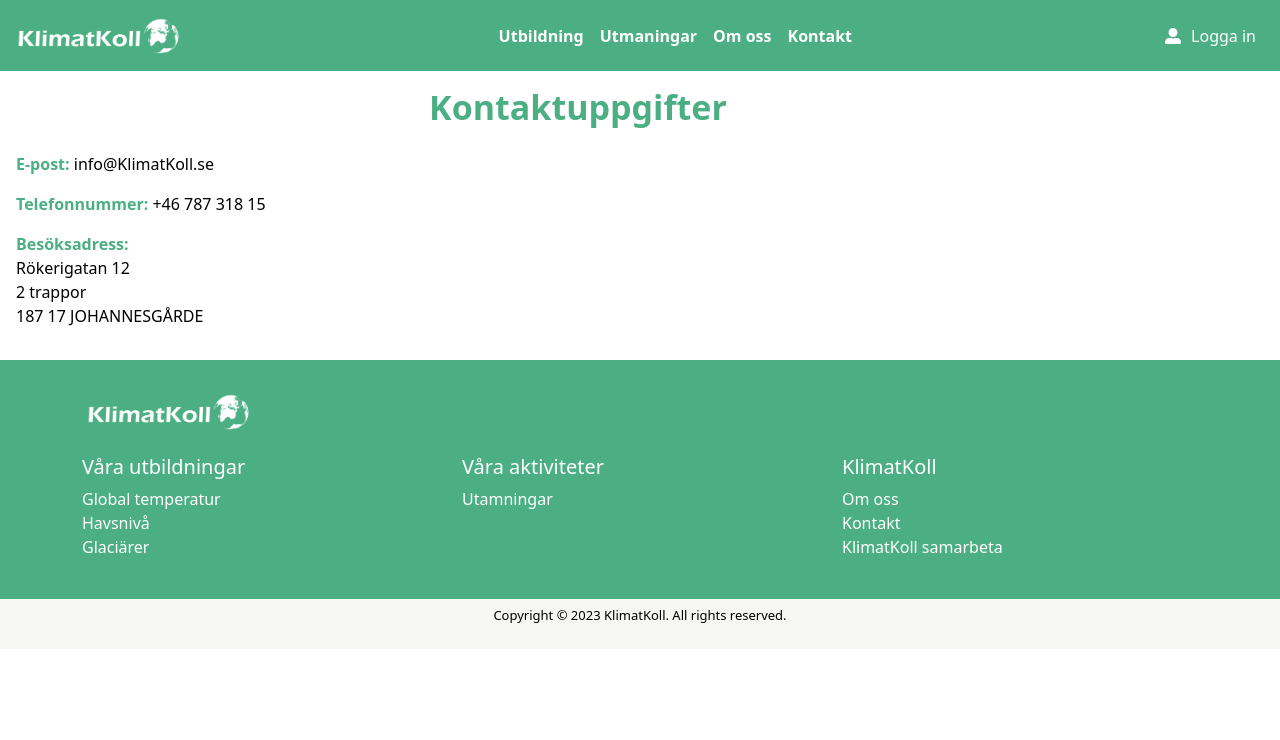
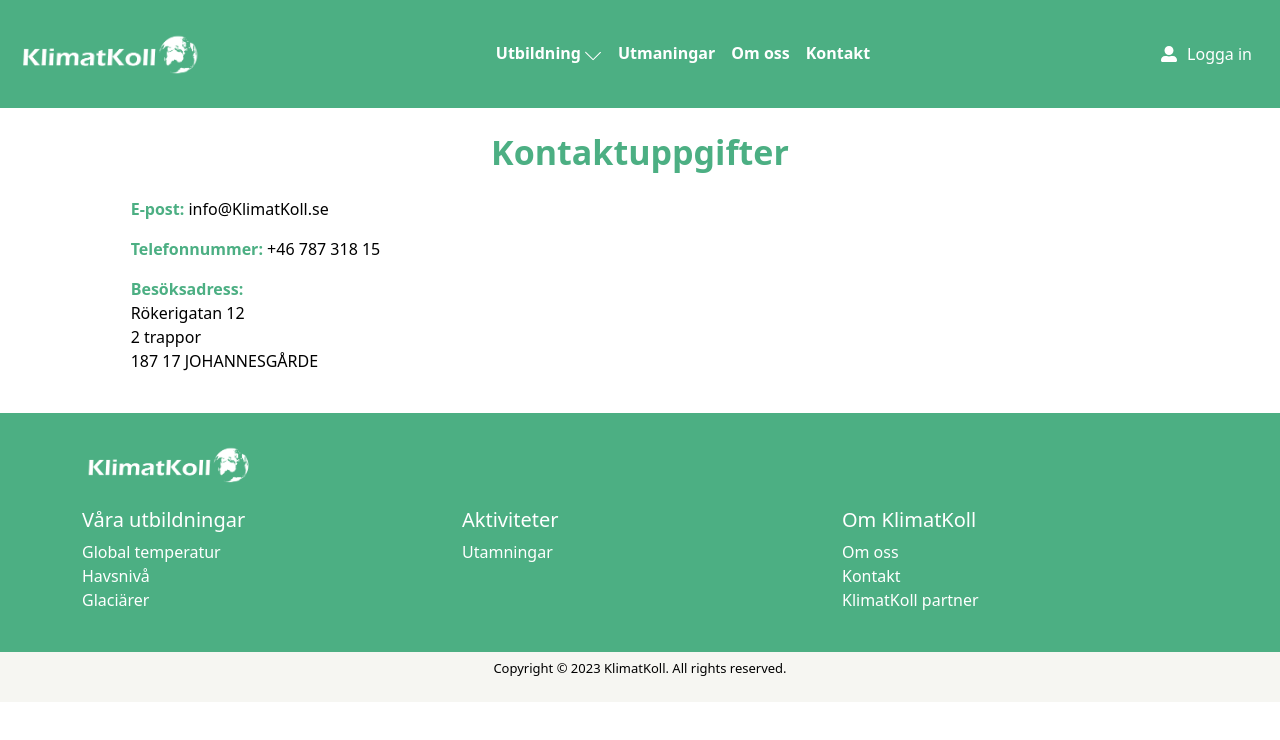
Before and after one commit to Marohaa/klimatkoll-ClimateCheck-, a React (Create React App) app: page /kontakt in a window 1280 px wide. Shown: the top 740 px of the page. Built offline with nearby package versions, Linux system fonts and the light colour scheme; no server answers.

Commit message:
Lade till nya funktioner och fixade buggar

```diff
--- a/src/App.js
+++ b/src/App.js
@@ -19,25 +19,24 @@
 import SamarbetePage from './samarbetePage.jsx';
 const App = () => {
   const location = useLocation();
-  const routesWithoutNavbarAndFooter = ['login/resetpassword','/login', '/signup', ];
+  const normalizedPathname = location.pathname.toLowerCase();
+  const routesWithoutNavbarAndFooter = ['/login/resetpassword', '/login', '/signup'];
   const showNavBarAndFooter = !routesWithoutNavbarAndFooter.includes(location.pathname);
+  console.log("Current Path:", normalizedPathname);
   return (
-    <div className='App' >
-    {showNavBarAndFooter && <NavBar/>}
-
-
+    <div className='App'>
+      {showNavBarAndFooter && <NavBar />}
 
       <Routes>
         <Route path="/" element={<Home />} />
         <Route path="/login" element={<Login />} />
         <Route path="/signup" element={<Signup />} />
-        <Route path="login/resetpassword" element={<ResetPassword />} />
+        <Route path="/login/resetpassword" element={<ResetPassword />} />
         <Route path="/profil" element={<Profil />} />
         <Route path="/home/*" element={<Home />} />
         <Route path="/globalTemperatur" element={<GlobalTemperatur />} />
         <Route path="/Havsnivå" element={<Havsnivå />} />
         <Route path="/Glaciärer" element={<Glaciärer />} />
-
         <Route path="/utmaningar" element={<Utmaningar />} />
         <Route path="/Quiz" element={<Quiz />} />
         <Route path="/samarbetepage" element={<SamarbetePage />} />
@@ -48,10 +47,10 @@
         <Route path="/utmaningar/havsnivå" element={<Havsnivå />} />
         <Route path="/utmaningar/glaciärer" element={<Glaciärer />} />
       </Routes>
+
       {showNavBarAndFooter && <Footer />}
     </div>
   );
 };
 
-
- export default App;
+export default App;
--- a/src/ContactPage.jsx
+++ b/src/ContactPage.jsx
@@ -1,18 +1,14 @@
 import React from "react";
-
-import { Container, Row, Col } from "react-bootstrap";
 const ContactPage = () => {
   return (
-    <Container className="m-2 p-2 text-left">
-      <Row>
-        <Col>
-          <h1
-            className="text-center mb-4"
-            style={{ fontWeight: "bold", fontSize: 34, color: "#4CAF83" }}
-          >
-            Kontaktuppgifter
-          </h1>
-          <p>
+
+     <div className="container-fluid">
+     <div className="row justify-content-center">
+       <div className="col-md-10 p-4 text-left">
+         <h1 className="text-center mb-4" style={{ fontWeight: "bold", fontSize: 34, color: "#4CAF83" }}>
+         Kontaktuppgifter
+         </h1>
+         <p>
             <strong style={{ color: "#4CAF83" }}>E-post:</strong>{" "}
             info@KlimatKoll.se
           </p>
@@ -20,6 +16,7 @@
             <strong style={{ color: "#4CAF83" }}>Telefonnummer:</strong> +46 787
             318 15
           </p>
+
           <p>
             <strong style={{ color: "#4CAF83" }}> Besöksadress:</strong>
             <br />
@@ -29,9 +26,9 @@
             <br />
             187 17 JOHANNESGÅRDE
           </p>
-        </Col>
-      </Row>
-    </Container>
+       </div>
+     </div>
+   </div>
   );
 };
 
--- a/src/Educational/utmaningar.jsx
+++ b/src/Educational/utmaningar.jsx
@@ -107,9 +107,10 @@
     <>
 
       <div className="m-2 p-2 mt-4">
-        <h1 style={{ color: "#4CAF83", fontSize: "34px" }}>
-          KlimatKoll utmaningar
-        </h1>
+      <h1 style={{ color: "#4CAF83", fontSize: "34px", fontWeight: "bold", textAlign: "center" }}>
+  KlimatKoll utmaningar
+</h1>
+
         <p className="pt-2">
           Här hittar du utmaningar för att bidra till en bättre miljö! Försök
           checka av så många du kan.
--- a/src/Footer.jsx
+++ b/src/Footer.jsx
@@ -30,7 +30,7 @@
           </div>
           <div className="col-md-4">
             {/* Andra kolumnen */}
-            <h5>Våra aktiviteter</h5>
+            <h5>Aktiviteter</h5>
             <ul className="list-unstyled">
             <Link to="/utmaningar"   style={{ textDecoration: 'none',color:'white' }}>  <li>Utamningar</li></Link>
 
@@ -38,11 +38,11 @@
           </div>
           <div className="col-md-4">
             {/* Tredje kolumnen */}
-            <h5>KlimatKoll</h5>
+            <h5>Om KlimatKoll</h5>
             <ul className="list-unstyled">
             <Link to="/om oss"   style={{ textDecoration: 'none',color:'white' }}>  <li>Om oss</li></Link>
               <Link to="/kontakt"   style={{ textDecoration: 'none',color:'white' }}>  <li>Kontakt</li></Link>
-              <Link to="/samarbetepage"   style={{ textDecoration: 'none',color:'white' }}>  <li>KlimatKoll samarbeta</li></Link>
+              <Link to="/samarbetepage"   style={{ textDecoration: 'none',color:'white' }}>  <li>KlimatKoll partner</li></Link>
             </ul>
           </div>
         </div>
--- a/src/navbar.jsx
+++ b/src/navbar.jsx
@@ -53,7 +53,7 @@
           expand="lg"
           style={{ backgroundColor: "#4CAF83", color: "white" }}
         >
-          <div className="container-fluid d-flex justify-content-between align-items-center">
+          <div className="container-fluid d-flex justify-content-between align-items-center p-3">
             <div>
               <Navbar.Brand
                 as={Link}
@@ -63,7 +63,7 @@
               >
                 <img
                   src="bilder/logo-to-klimatkoll.png"
-                  height="55"
+                  height="60"
                   alt="klimatkoll Logo"
                   loading="lazy"
                 />
@@ -74,16 +74,32 @@
               <Nav className="mx-auto d-none d-lg-flex ">
               <NavDropdown
   title={
-                    <span className="dropdown-title" style={{ color: "white" }}>
+    <div className="dropdown-title" style={{ color: "white" }}>
       Utbildning
-                    </span>
+      <button
+        className="btn btn-link"
+        style={{
+
+          padding: 0,
+          fontSize: "inherit",
+          cursor: "pointer",
+          color: "white",
+          marginLeft: "3px", // Flytta pilen från titeln
+        }}
+        onClick={() => setDropdownOpen(!isDropdownOpen)}
+      >
+        <SlArrowDown />
+      </button>
+    </div>
   }
   id="collasible-nav-dropdown"
-                  style={{ backgroundColor: "#4CAF83", color: "white", fontWeight:'bold' }}
+  style={{ backgroundColor: "#4CAF83", color: "white", fontWeight: "bold" }}
   show={isDropdownOpen} // Show the dropdown based on manually managed state
   onMouseEnter={handleMouseEnter} // Open dropdown on mouseover
   onMouseLeave={handleMouseLeave} // Close dropdown on mouse leave
 >
+
+
                   <NavDropdown.Item as={Link} to="/globalTemperatur">
                     Global temperatur
                   </NavDropdown.Item>
--- a/src/userinfo/resetPassword.jsx
+++ b/src/userinfo/resetPassword.jsx
@@ -54,7 +54,7 @@
             {error && <p style={{ color: 'red' }}>{error}</p>}
           </div>
         )}
-        <Link to="/login">Tillbaka till Logga in</Link>
+        <Link to="/login">Tillbaka till Logga in sidan</Link>
       </div>
     </div>
   );
```
Lines whose indentation alone changed are shown as unchanged.
